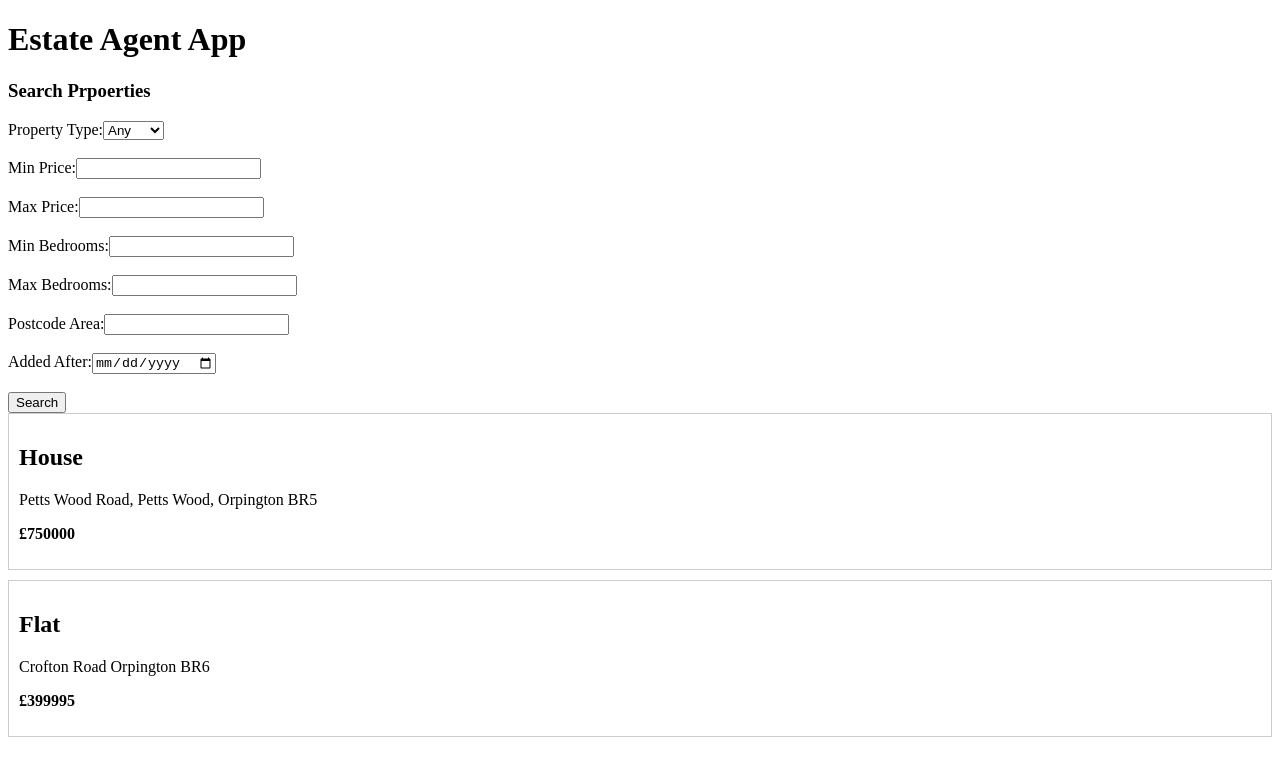
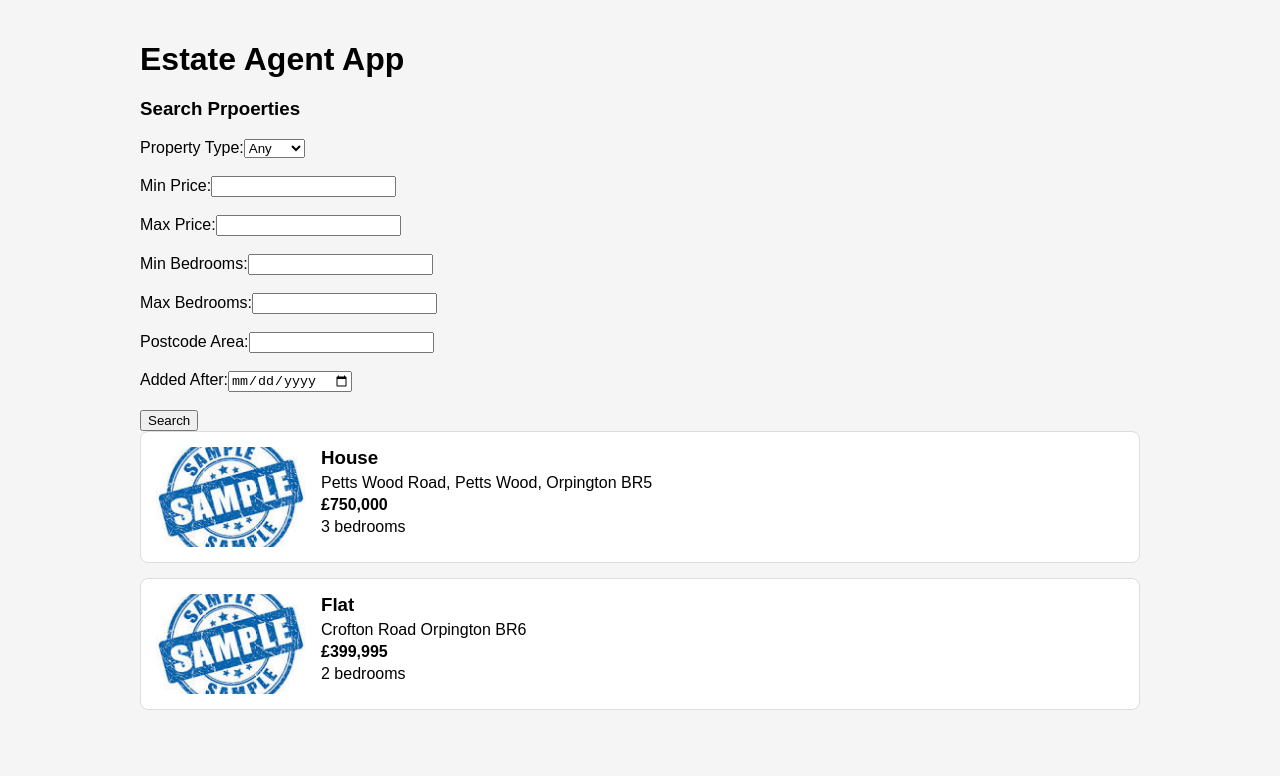
Before and after one commit to RavinduShenal/estate-agent-app, a React (Vite) app: page / in a window 1280 px wide. Shown: the top 776 px of the page. Built offline with nearby package versions, Linux system fonts and the light colour scheme.

Commit message:
Adding css

```diff
--- a/src/App.jsx
+++ b/src/App.jsx
@@ -2,6 +2,7 @@ import {useState} from "react";
 import propertiesData from './data/properties.json';
 import PropertyCard from './components/PropertyCard';
 import SearchForm from './components/SearchForm';
+import "./styles/App.css";
 
 function App() {
   const allProperties = propertiesData.properties;
@@ -50,7 +51,7 @@ function App() {
   }
 
   return (
-    <div>
+    <div className="app-container">
       <h1>Estate Agent App</h1>
 
       <SearchForm onSearch={handleSearch}/>
--- a/src/components/PropertyCard.jsx
+++ b/src/components/PropertyCard.jsx
@@ -1,9 +1,16 @@
+import "../styles/PropertyCard.css";
+
 function PropertyCard({ property }) {
   return (
-    <div style={{ border: "1px solid #ccc", padding: "10px", marginBottom: "10px" }}>
-      <h2>{property.type}</h2>
-      <p>{property.location}</p>
-      <p><strong>£{property.price}</strong></p>
+    <div className="property-card">
+      <img src={property.picture} alt={property.type} />
+
+      <div className="property-info">
+        <h3>{property.type}</h3>
+        <p>{property.location}</p>
+        <p><strong>£{property.price.toLocaleString()}</strong></p>
+        <p>{property.bedrooms} bedrooms</p>
+      </div>
     </div>
   );
 }
--- /dev/null
+++ b/src/styles/App.css
@@ -0,0 +1,15 @@
+body {
+  margin: 0;
+  font-family: Arial, Helvetica, sans-serif;
+  background-color: #f5f5f5;
+}
+
+.app-container {
+  max-width: 1000px;
+  margin: auto;
+  padding: 20px;
+}
+
+h1 {
+    margin-bottom: 20px;
+}
--- /dev/null
+++ b/src/styles/PropertyCard.css
@@ -0,0 +1,24 @@
+.property-card {
+  display: flex;
+  gap: 15px;
+  padding: 15px;
+  margin-bottom: 15px;
+  background-color: #ffffff;
+  border-radius: 8px;
+  border: 1px solid #ddd;
+}
+
+.property-card img {
+  width: 150px;
+  height: 100px;
+  object-fit: cover;
+  border-radius: 4px;
+}
+
+.property-info h3 {
+  margin: 0 0 5px 0;
+}
+
+.property-info p {
+  margin: 4px 0;
+}
```
